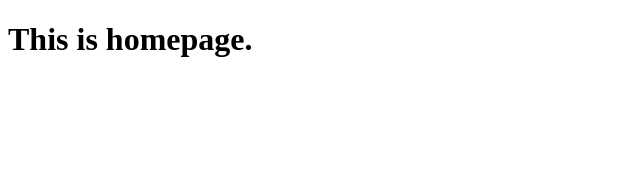
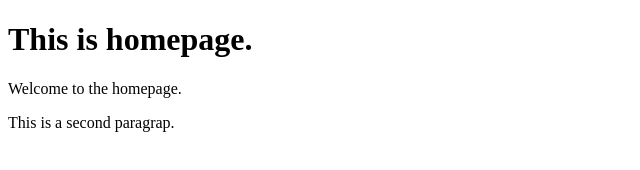
Before and after one commit to s07353044/project001, a plain HTML site: page index.html in a window 1280 px wide. Shown: the whole page, without its empty margins (0-640 px from the left). Drawn offline with Linux system fonts and the light colour scheme.

Commit message:
some new codes

```diff
--- a/index.html
+++ b/index.html
@@ -8,5 +8,7 @@
   </head>
   <body>
     <h1>This is homepage.</h1>
+    <p>Welcome to the homepage.</p>
+    <p>This is a second paragrap.</p>
   </body>
 </html>
```
Also changed, not shown: 1 other file.
